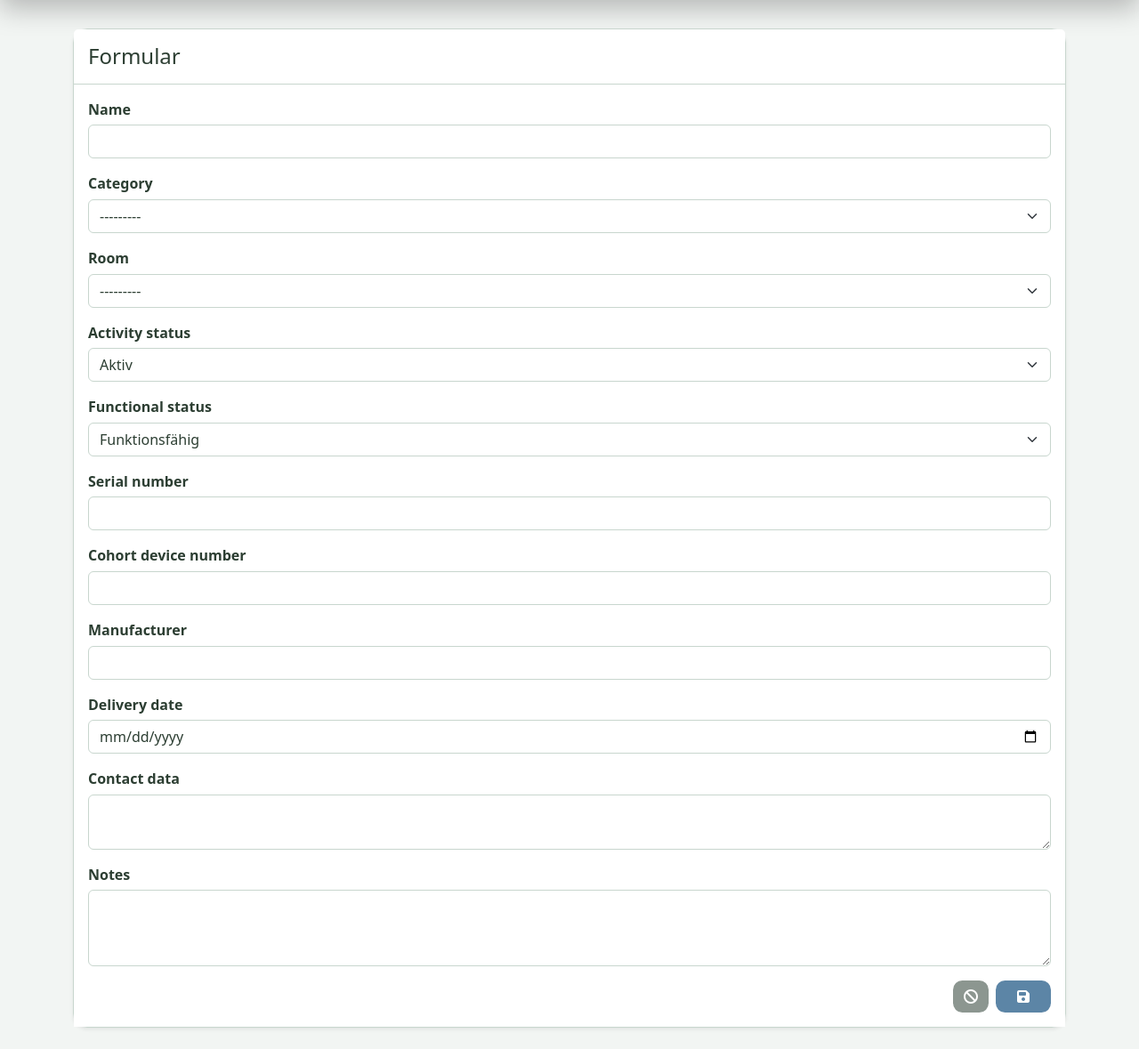
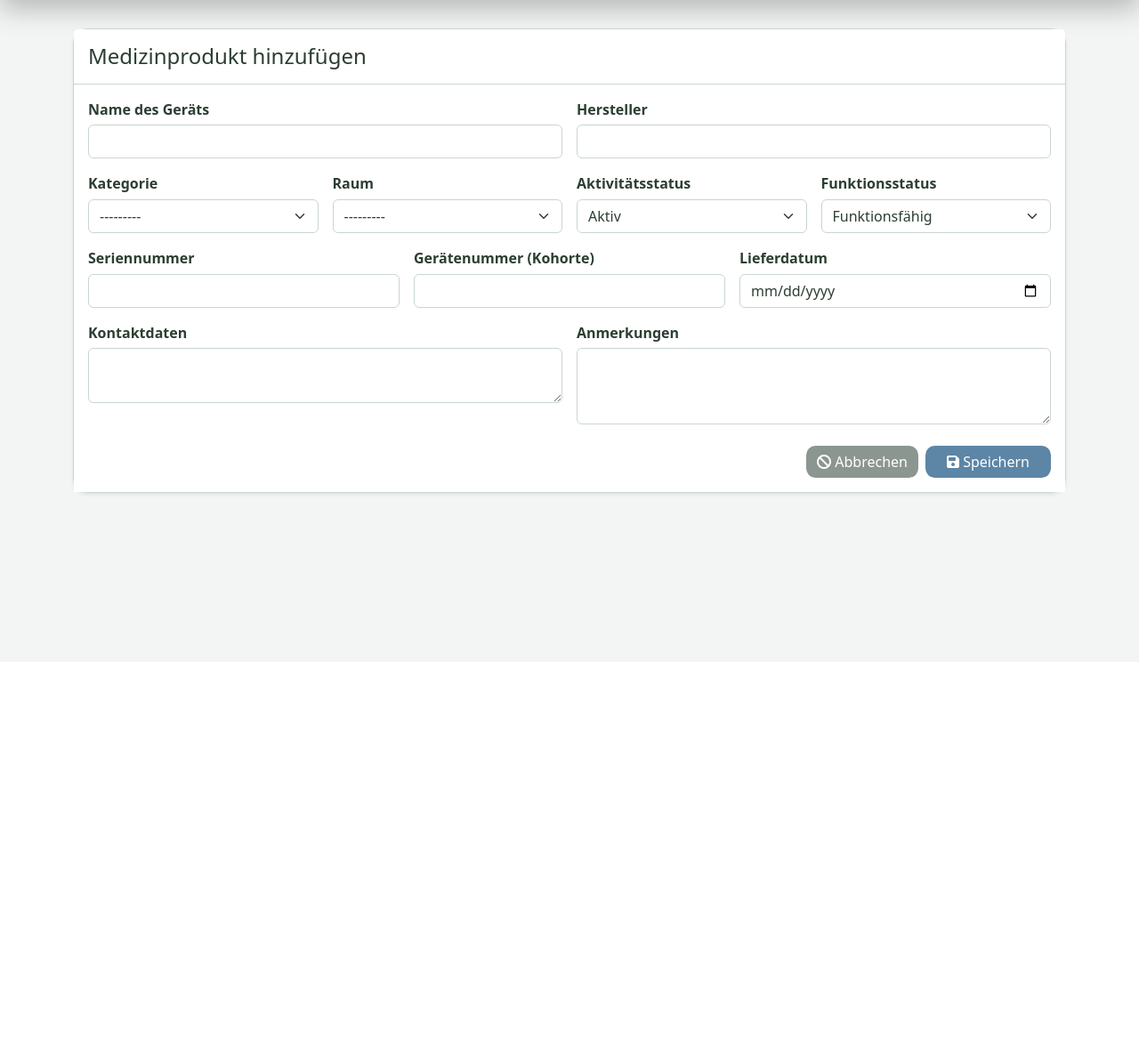
Before and after one commit to fjhzi/MPV, a Django app: page /devices/new/ in a window 1280 px wide. Shown: the part 56-1235 px from the top of the page at 89% size. After the commit the page ends 800 px from the top, so only its background shows below. Run offline with Django 5.2, Linux system fonts and the light colour scheme; data comes from the database, SQL or seed files in the repository; tables that the repository leaves empty hold one stand-in row (values such as "Sample post").

Commit message:
Form anpassen

```diff
--- a/inventory/forms.py
+++ b/inventory/forms.py
@@ -6,6 +6,10 @@ from .models import Category, CategoryDocument, DeviceAppointment, DeviceEvent,
 class DateInput(forms.DateInput):
     input_type = "date"
 
+    def __init__(self, **kwargs):
+        # Erzwingt das ISO-Format, das HTML5-Datumsfelder benötigen
+        kwargs.setdefault("format", "%Y-%m-%d")
+        super().__init__(**kwargs)
 
 class BootstrapStyledModelForm(forms.ModelForm):
     """Apply Bootstrap classes consistently to all form widgets."""
@@ -28,7 +32,6 @@ class BootstrapStyledModelForm(forms.ModelForm):
                 classes.append(base_class)
             widget.attrs["class"] = " ".join(filter(None, classes))
 
-
 class MedicalDeviceForm(BootstrapStyledModelForm):
     class Meta:
         model = MedicalDevice
@@ -50,7 +53,20 @@ class MedicalDeviceForm(BootstrapStyledModelForm):
             "contact_data": forms.Textarea(attrs={"rows": 2}),
             "notes": forms.Textarea(attrs={"rows": 3}),
         }
-
+        # HIER: Deutsche Bezeichnungen festlegen
+        labels = {
+            "name": "Name des Geräts",
+            "category": "Kategorie",
+            "room": "Raum",
+            "activity_status": "Aktivitätsstatus",
+            "functional_status": "Funktionsstatus",
+            "serial_number": "Seriennummer",
+            "cohort_device_number": "Gerätenummer (Kohorte)",
+            "manufacturer": "Hersteller",
+            "delivery_date": "Lieferdatum",
+            "contact_data": "Kontaktdaten",
+            "notes": "Anmerkungen",
+        }
 
 class CategoryForm(BootstrapStyledModelForm):
     class Meta:
--- a/inventory/templates/inventory/form.html
+++ b/inventory/templates/inventory/form.html
@@ -2,22 +2,84 @@
 {% block content %}
 <div class="card shadow-sm">
   <div class="card-header bg-transparent py-3">
-    <h1 class="h4 mb-0">Formular</h1>
-  </div>
+  <h1 class="h4 mb-0">
+    {% if form.instance.pk %}
+      Medizinprodukt bearbeiten
+    {% else %}
+      Medizinprodukt hinzufügen
+    {% endif %}
+  </h1>
+</div>
   <div class="card-body">
     <form method="post" enctype="multipart/form-data" class="row g-3">
       {% csrf_token %}
-      {% for field in form %}
-        <div class="col-12">
-          <label class="form-label" for="{{ field.id_for_label }}">{{ field.label }}</label>
-          {{ field }}
-          {% if field.help_text %}<div class="form-text">{{ field.help_text }}</div>{% endif %}
-          {% for error in field.errors %}<div class="text-danger small">{{ error }}</div>{% endfor %}
-        </div>
-      {% endfor %}
-      <div class="col-12 d-flex gap-2 justify-content-end">
-        <a class="btn btn-cancel" href="/" aria-label="Abbrechen" title="Abbrechen"><i class="fa-solid fa-ban" aria-hidden="true"></i></a>
-        <button class="btn btn-save px-4" type="submit" aria-label="Speichern" title="Speichern"><i class="fa-solid fa-floppy-disk" aria-hidden="true"></i></button>
+
+      <div class="col-md-6">
+        <label class="form-label fw-bold" for="{{ form.name.id_for_label }}">{{ form.name.label }}</label>
+        {{ form.name }}
+        {% for error in form.name.errors %}<div class="text-danger small">{{ error }}</div>{% endfor %}
+      </div>
+      <div class="col-md-6">
+        <label class="form-label fw-bold" for="{{ form.manufacturer.id_for_label }}">{{ form.manufacturer.label }}</label>
+        {{ form.manufacturer }}
+        {% for error in form.manufacturer.errors %}<div class="text-danger small">{{ error }}</div>{% endfor %}
+      </div>
+
+      <div class="col-md-3 col-sm-6">
+        <label class="form-label fw-bold" for="{{ form.category.id_for_label }}">{{ form.category.label }}</label>
+        {{ form.category }}
+        {% for error in form.category.errors %}<div class="text-danger small">{{ error }}</div>{% endfor %}
+      </div>
+      <div class="col-md-3 col-sm-6">
+        <label class="form-label fw-bold" for="{{ form.room.id_for_label }}">{{ form.room.label }}</label>
+        {{ form.room }}
+        {% for error in form.room.errors %}<div class="text-danger small">{{ error }}</div>{% endfor %}
+      </div>
+      <div class="col-md-3 col-sm-6">
+        <label class="form-label fw-bold" for="{{ form.activity_status.id_for_label }}">{{ form.activity_status.label }}</label>
+        {{ form.activity_status }}
+        {% for error in form.activity_status.errors %}<div class="text-danger small">{{ error }}</div>{% endfor %}
+      </div>
+      <div class="col-md-3 col-sm-6">
+        <label class="form-label fw-bold" for="{{ form.functional_status.id_for_label }}">{{ form.functional_status.label }}</label>
+        {{ form.functional_status }}
+        {% for error in form.functional_status.errors %}<div class="text-danger small">{{ error }}</div>{% endfor %}
+      </div>
+
+      <div class="col-md-4">
+        <label class="form-label fw-bold" for="{{ form.serial_number.id_for_label }}">{{ form.serial_number.label }}</label>
+        {{ form.serial_number }}
+        {% for error in form.serial_number.errors %}<div class="text-danger small">{{ error }}</div>{% endfor %}
+      </div>
+      <div class="col-md-4">
+        <label class="form-label fw-bold" for="{{ form.cohort_device_number.id_for_label }}">{{ form.cohort_device_number.label }}</label>
+        {{ form.cohort_device_number }}
+        {% for error in form.cohort_device_number.errors %}<div class="text-danger small">{{ error }}</div>{% endfor %}
+      </div>
+      <div class="col-md-4">
+        <label class="form-label fw-bold" for="{{ form.delivery_date.id_for_label }}">{{ form.delivery_date.label }}</label>
+        {{ form.delivery_date }}
+        {% for error in form.delivery_date.errors %}<div class="text-danger small">{{ error }}</div>{% endfor %}
+      </div>
+
+      <div class="col-md-6">
+        <label class="form-label fw-bold" for="{{ form.contact_data.id_for_label }}">{{ form.contact_data.label }}</label>
+        {{ form.contact_data }}
+        {% for error in form.contact_data.errors %}<div class="text-danger small">{{ error }}</div>{% endfor %}
+      </div>
+      <div class="col-md-6">
+        <label class="form-label fw-bold" for="{{ form.notes.id_for_label }}">{{ form.notes.label }}</label>
+        {{ form.notes }}
+        {% for error in form.notes.errors %}<div class="text-danger small">{{ error }}</div>{% endfor %}
+      </div>
+
+      <div class="col-12 d-flex gap-2 justify-content-end mt-4">
+        <a class="btn btn-cancel text-decoration-none" href="/" aria-label="Abbrechen" title="Abbrechen">
+            <i class="fa-solid fa-ban" aria-hidden="true"></i> Abbrechen
+        </a>
+        <button class="btn btn-save px-4" type="submit" aria-label="Speichern" title="Speichern">
+            <i class="fa-solid fa-floppy-disk" aria-hidden="true"></i> Speichern
+        </button>
       </div>
     </form>
   </div>
```
